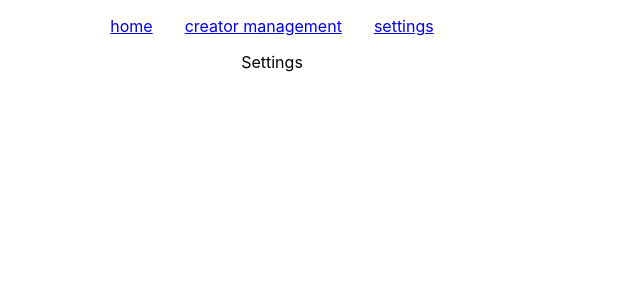
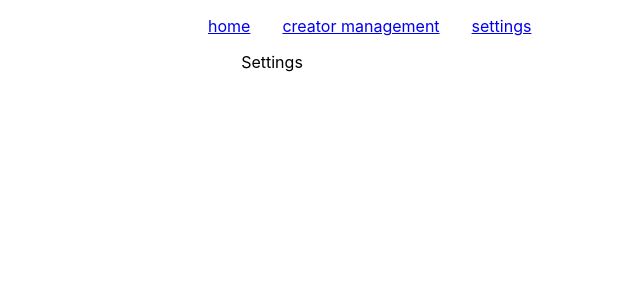
Before and after one commit to KalebWithAK/SoftwareEngineeringFinalProject, a React (Create React App) app in the folder web/: page /settings in a window 1280 px wide. Shown: the top 300 px of the page, without its empty margins (368-1008 px from the left). Built offline with nearby package versions, Linux system fonts and the light colour scheme.

Commit message:
top spacing, editor size, login button styling

```diff
--- a/web/src/App.css
+++ b/web/src/App.css
@@ -3,12 +3,16 @@
 }
 
 .top {
+  width: 100%;
   margin: 1em;
+  display: flex;
 }
 
 .navbar {
+  margin-left: 34em;
   display: flex;
   justify-content: center;
+
 }
 
 .navlink {
@@ -42,3 +46,19 @@
   display: flex;
   justify-content: center;
 }
+
+.editorTextarea {
+  width: 35em;
+  height: 30em;
+}
+
+.loginContainer {
+  margin-left: 25em;
+  display: flex;
+  flex-direction: column;
+
+}
+
+.loginButton {
+  width: 6em;
+}
```
